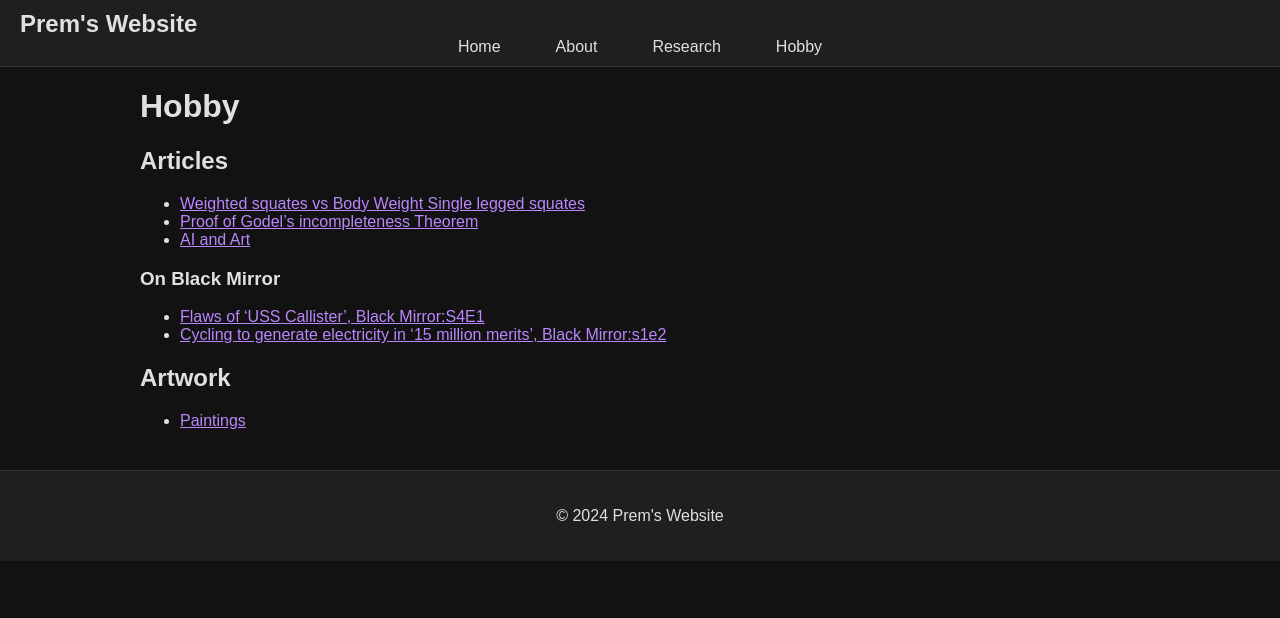
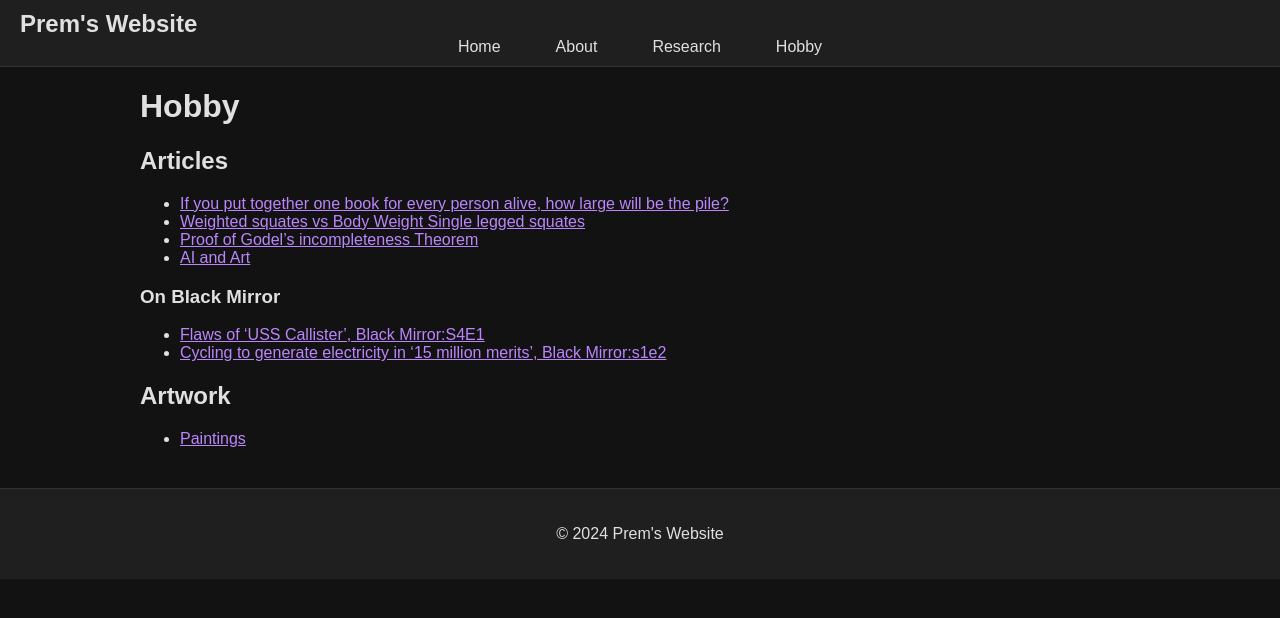
Before and after one commit to prem314/prem314.github.io, a Jekyll site: the page built from hobby.md, in a window 1280 px wide. Shown: the top 618 px of the page. Built offline with Jekyll 4.4.1, drawn with Linux system fonts in a browser that asks for light colours; comment, search, counter and statistics services are not loaded.

Commit message:
link to the book pile visualization

```diff
--- a/hobby.md
+++ b/hobby.md
@@ -6,6 +6,7 @@ title: Hobby
 # Hobby
 
 ## Articles
+  - [If you put together one book for every person alive, how large will be the pile?](./book-cone/index.html)
   - [Weighted squates vs Body Weight Single legged squates](./weighted_squates_vs_body_weight_single_legged_squates.md)
   - [Proof of Godel's incompleteness Theorem](./proof_of_godels_incompleteness_theorem.md)
   - [AI and Art](./ai_and_art.md)
```
